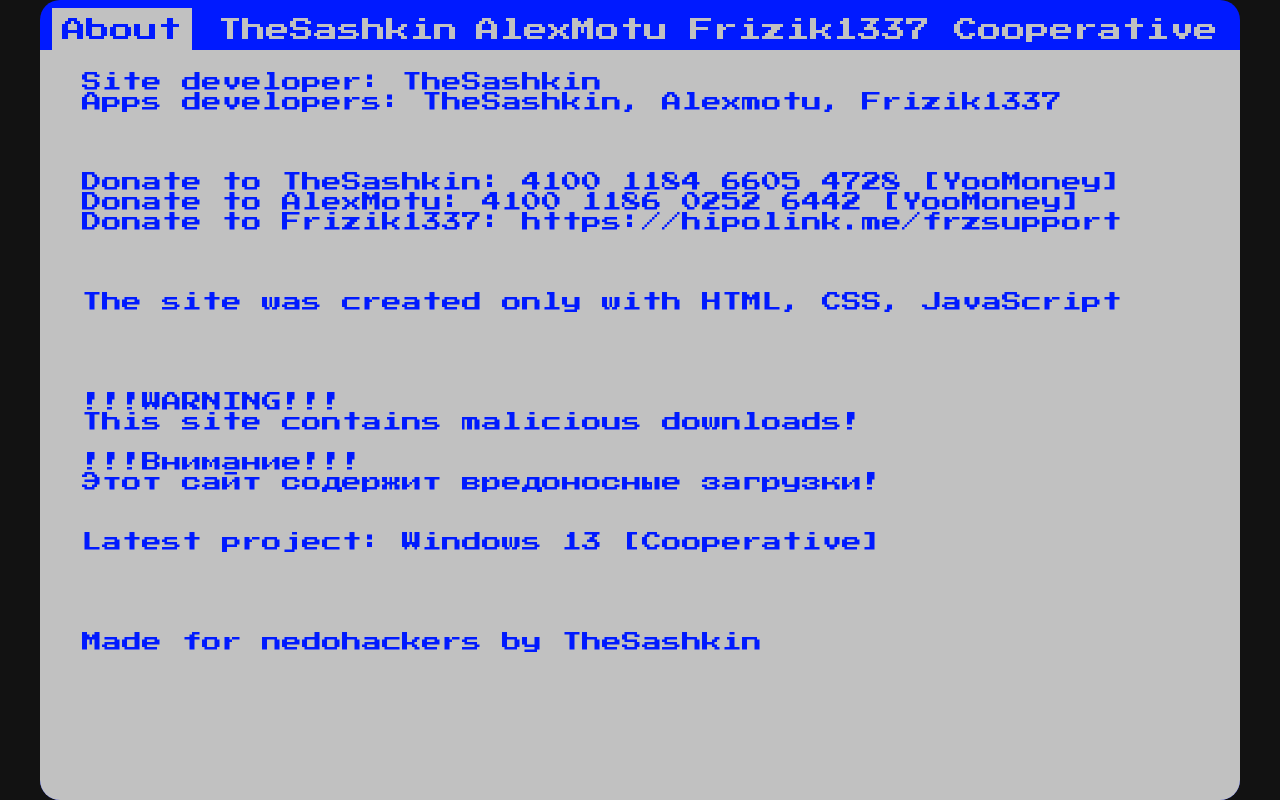
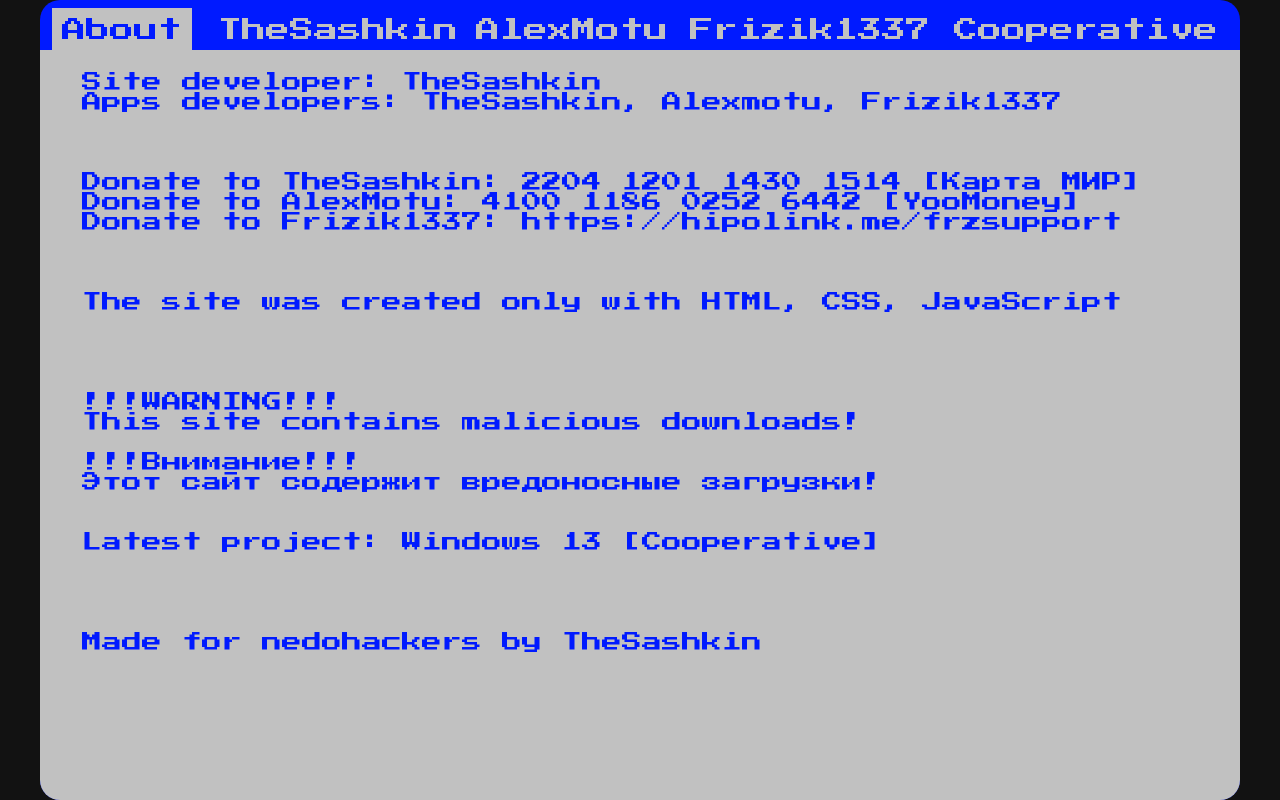
Before and after one commit to TheSashkin/nedohackers_ssn_site, a plain HTML site: page bios.html in a window 1280 px wide. Drawn offline with Linux system fonts and the light colour scheme.

Commit message:
Update bios.html

```diff
--- a/bios.html
+++ b/bios.html
@@ -228,7 +228,7 @@
 
 
 
-  Donate to TheSashkin: 4100 1184 6605 4728 [YooMoney]
+  Donate to TheSashkin: 2204 1201 1430 1514 [Карта МИР]
   Donate to AlexMotu: 4100 1186 0252 6442 [YooMoney]
   Donate to Frizik1337: https://hipolink.me/frzsupport
 
```
